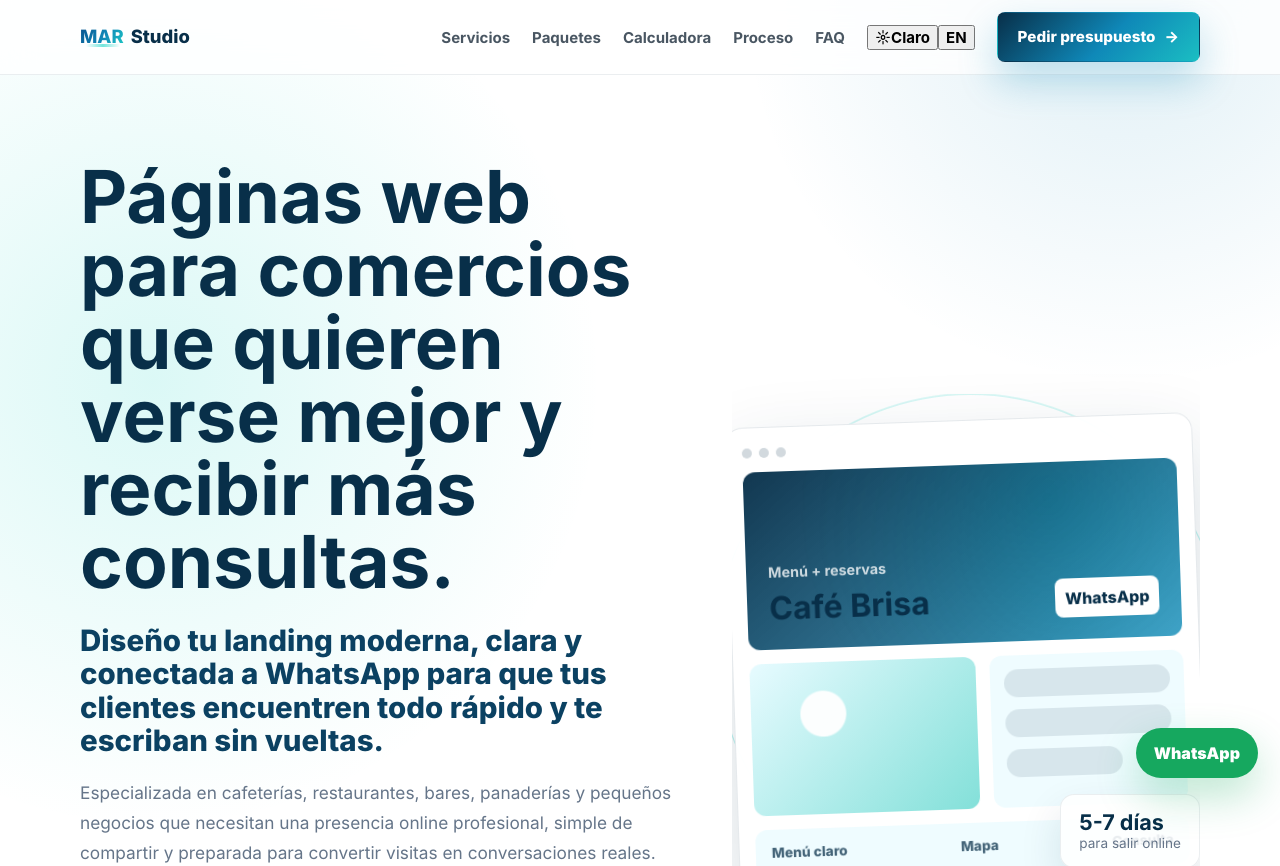
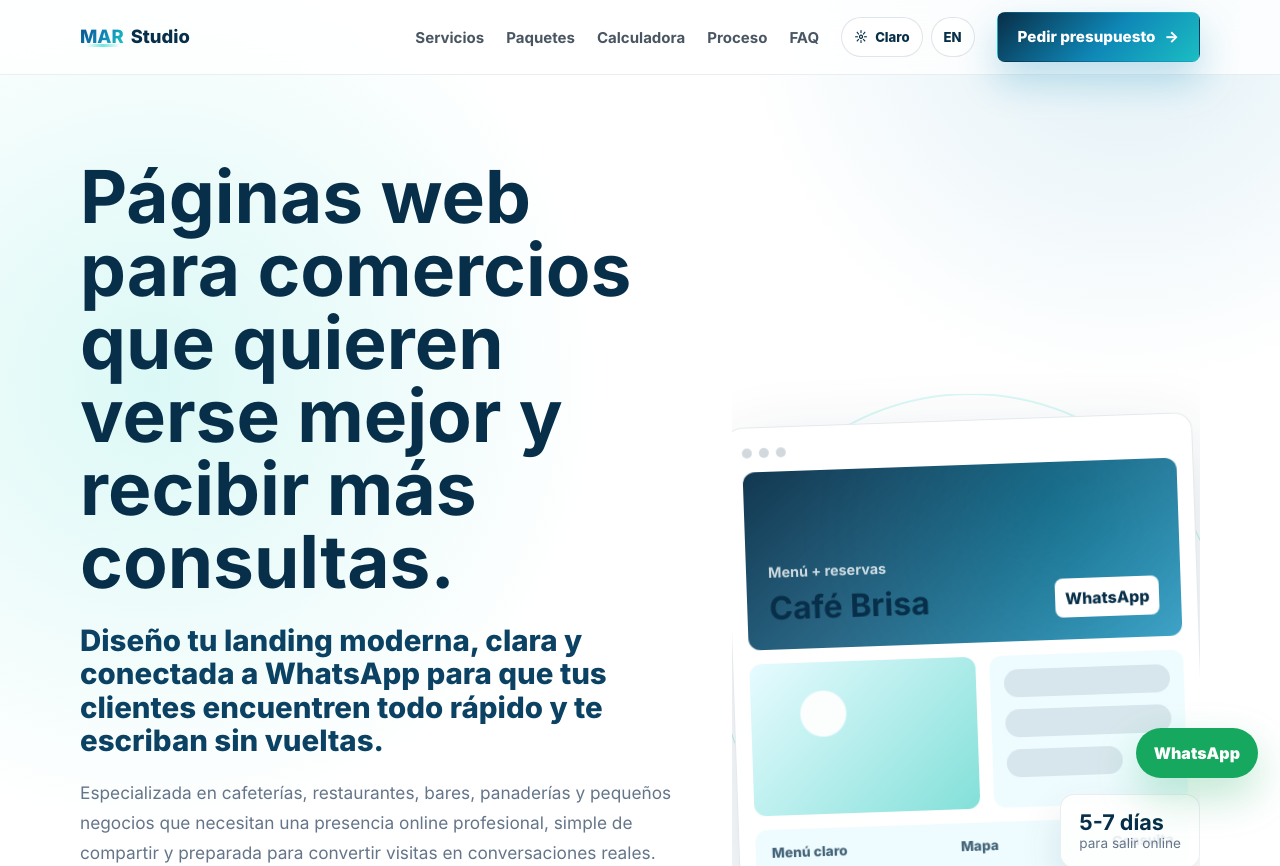
Before and after one commit to marosato/MAR-Studio, a React (Vite) app: page / in a window 1280 px wide. Shown: the top 866 px of the page. Built offline with nearby package versions, Linux system fonts and the light colour scheme.

Commit message:
Update src/styles.css

```diff
--- a/src/styles.css
+++ b/src/styles.css
@@ -22,6 +22,23 @@
   scroll-behavior: smooth;
 }
 
+:root[data-theme="dark"] {
+  --navy: #d8f7ff;
+  --navy-2: #aeeeff;
+  --ink: #e8f7fb;
+  --muted: #a9bdc8;
+  --line: rgba(202, 244, 255, 0.16);
+  --pale: #0d2634;
+  --pale-2: #0a1d2a;
+  --white: #ffffff;
+  --ocean: #55c7ef;
+  --aqua: #31e2d4;
+  --aqua-soft: rgba(49, 226, 212, 0.14);
+  --shadow: 0 24px 70px rgba(0, 0, 0, 0.34);
+  --shadow-strong: 0 30px 80px rgba(0, 0, 0, 0.44);
+  color-scheme: dark;
+}
+
 * {
   box-sizing: border-box;
 }
@@ -33,6 +50,17 @@ body {
     radial-gradient(circle at 12% 4%, rgba(32, 214, 199, 0.16), transparent 28rem),
     radial-gradient(circle at 88% 0%, rgba(15, 136, 184, 0.13), transparent 24rem),
     var(--white);
+  color: var(--ink);
+  transition:
+    background-color 180ms ease,
+    color 180ms ease;
+}
+
+:root[data-theme="dark"] body {
+  background:
+    radial-gradient(circle at 12% 4%, rgba(32, 214, 199, 0.13), transparent 28rem),
+    radial-gradient(circle at 88% 0%, rgba(15, 136, 184, 0.16), transparent 24rem),
+    #071722;
 }
 
 body,
@@ -57,6 +85,11 @@ button {
   background: rgba(255, 255, 255, 0.78);
   border-bottom: 1px solid rgba(8, 47, 73, 0.08);
   backdrop-filter: blur(18px);
+}
+
+:root[data-theme="dark"] .site-header {
+  background: rgba(7, 23, 34, 0.78);
+  border-bottom-color: rgba(202, 244, 255, 0.1);
 }
 
 .nav-shell {
@@ -111,6 +144,164 @@ button {
   color: rgba(16, 33, 49, 0.76);
   font-size: 0.94rem;
   font-weight: 650;
+}
+
+.nav-controls {
+  display: inline-flex;
+  align-items: center;
+  gap: 8px;
+}
+
+.control-pill {
+  min-height: 40px;
+  padding: 0 12px;
+  display: inline-flex;
+  align-items: center;
+  gap: 7px;
+  border: 1px solid var(--line);
+  border-radius: 999px;
+  color: var(--navy);
+  background: rgba(255, 255, 255, 0.7);
+  font-size: 0.82rem;
+  font-weight: 850;
+  transition:
+    transform 180ms ease,
+    border-color 180ms ease,
+    background 180ms ease;
+}
+
+.control-pill:hover,
+.control-pill:focus-visible {
+  transform: translateY(-2px);
+  border-color: rgba(32, 214, 199, 0.5);
+}
+
+:root[data-theme="dark"] .control-pill {
+  background: rgba(255, 255, 255, 0.05);
+}
+
+:root[data-theme="dark"] .nav-links {
+  color: rgba(232, 247, 251, 0.78);
+}
+
+:root[data-theme="dark"] .opportunity-copy,
+:root[data-theme="dark"] .signal-item,
+:root[data-theme="dark"] .benefit-item,
+:root[data-theme="dark"] .service-card,
+:root[data-theme="dark"] .price-card,
+:root[data-theme="dark"] .step-card,
+:root[data-theme="dark"] fieldset,
+:root[data-theme="dark"] .plan-options label,
+:root[data-theme="dark"] .extra-options label,
+:root[data-theme="dark"] .faq-item {
+  background: rgba(255, 255, 255, 0.045);
+}
+
+:root[data-theme="dark"] .price-card.featured {
+  background:
+    linear-gradient(180deg, rgba(13, 38, 52, 0.94), rgba(7, 23, 34, 0.95)),
+    #071722;
+}
+
+:root[data-theme="dark"] .plan-meta span,
+:root[data-theme="dark"] .hero-notes span,
+:root[data-theme="dark"] .before-panel {
+  background: rgba(255, 255, 255, 0.06);
+  border-color: var(--line);
+}
+
+:root[data-theme="dark"] .about-band {
+  background:
+    linear-gradient(180deg, rgba(13, 38, 52, 0.78), rgba(7, 23, 34, 0.92)),
+    #071722;
+}
+
+:root[data-theme="dark"] .browser-card,
+:root[data-theme="dark"] .floating-proof {
+  background: rgba(7, 23, 34, 0.78);
+  border-color: var(--line);
+}
+
+:root[data-theme="dark"] .mock-stack div,
+:root[data-theme="dark"] .messy-lines span {
+  background: rgba(255, 255, 255, 0.11);
+}
+
+:root[data-theme="dark"] .btn-primary {
+  color: #04202d;
+  background: linear-gradient(135deg, #31e2d4 0%, #55c7ef 62%, #b8fbff 120%);
+  box-shadow: 0 20px 44px rgba(49, 226, 212, 0.18);
+}
+
+:root[data-theme="dark"] .btn-secondary,
+:root[data-theme="dark"] .btn-outline,
+:root[data-theme="dark"] .business-buttons button,
+:root[data-theme="dark"] .menu-toggle,
+:root[data-theme="dark"] .mock-whatsapp {
+  color: #e8f7fb;
+  background: rgba(255, 255, 255, 0.075);
+  border-color: rgba(202, 244, 255, 0.18);
+}
+
+:root[data-theme="dark"] .btn-secondary:hover,
+:root[data-theme="dark"] .btn-outline:hover,
+:root[data-theme="dark"] .business-buttons button:hover,
+:root[data-theme="dark"] .business-buttons button.active {
+  color: #ffffff;
+  background: rgba(49, 226, 212, 0.14);
+  border-color: rgba(49, 226, 212, 0.5);
+}
+
+:root[data-theme="dark"] .selector-result,
+:root[data-theme="dark"] .estimate-card,
+:root[data-theme="dark"] .final-cta,
+:root[data-theme="dark"] .faq-cta {
+  color: #ffffff;
+  background:
+    radial-gradient(circle at 92% 12%, rgba(49, 226, 212, 0.28), transparent 16rem),
+    linear-gradient(135deg, #092232, #0b5f7f);
+}
+
+:root[data-theme="dark"] .hero-notes span,
+:root[data-theme="dark"] .hero-confidence p,
+:root[data-theme="dark"] .plan-meta span,
+:root[data-theme="dark"] .price-card .cta-stack small,
+:root[data-theme="dark"] .cta-stack small,
+:root[data-theme="dark"] .mock-list,
+:root[data-theme="dark"] .floating-proof span {
+  color: rgba(232, 247, 251, 0.78);
+}
+
+:root[data-theme="dark"] .mock-photo,
+:root[data-theme="dark"] .mock-stack,
+:root[data-theme="dark"] .mock-list {
+  background: rgba(255, 255, 255, 0.07);
+}
+
+:root[data-theme="dark"] .mock-photo.large {
+  background:
+    radial-gradient(circle at 32% 34%, rgba(255, 255, 255, 0.72) 0 12%, transparent 13%),
+    linear-gradient(135deg, rgba(85, 199, 239, 0.2), rgba(49, 226, 212, 0.28));
+}
+
+:root[data-theme="dark"] .step-card {
+  border-color: rgba(202, 244, 255, 0.18);
+  background:
+    linear-gradient(180deg, rgba(255, 255, 255, 0.07), rgba(255, 255, 255, 0.035)),
+    rgba(7, 23, 34, 0.7);
+}
+
+:root[data-theme="dark"] .step-card span {
+  color: #04202d;
+  background: linear-gradient(135deg, #31e2d4, #9df8ff);
+}
+
+:root[data-theme="dark"] .step-card h3 {
+  color: #e8f7fb;
+}
+
+:root[data-theme="dark"] .step-card p {
+  color: rgba(232, 247, 251, 0.76);
 }
 
 .nav-links a:not(.btn) {
@@ -1380,6 +1571,19 @@ input {
     pointer-events: auto;
   }
 
+  :root[data-theme="dark"] .nav-links {
+    background: rgba(7, 23, 34, 0.96);
+  }
+
+  .nav-controls {
+    width: 100%;
+  }
+
+  .control-pill {
+    flex: 1;
+    justify-content: center;
+  }
+
   .nav-cta {
     width: 100%;
   }
```
